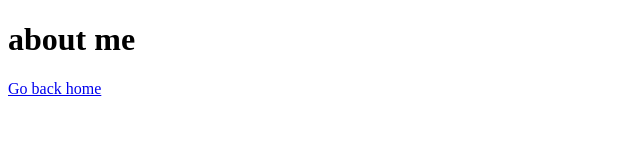
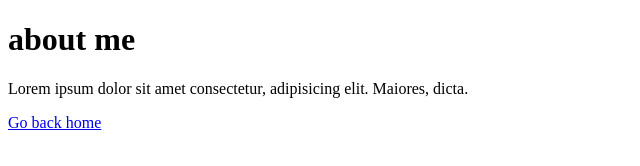
Before and after one commit to Dovydas1z/1-projektelis, a plain HTML site: page about.html in a window 1280 px wide. Shown: the whole page, without its empty margins (0-640 px from the left). Drawn offline with Linux system fonts and the light colour scheme.

Commit message:
About page paragraph

```diff
--- a/about.html
+++ b/about.html
@@ -4,10 +4,11 @@
     <meta charset="UTF-8">
     <meta http-equiv="X-UA-Compatible" content="IE=edge">
     <meta name="viewport" content="width=device-width, initial-scale=1.0">
-    <title>Document</title>
+    <title>Intro</title>
 </head>
 <body>
     <h1>about me</h1>
+    <p>Lorem ipsum dolor sit amet consectetur, adipisicing elit. Maiores, dicta.</p>
     <a href="../">Go back home</a>
 </body>
 
```
